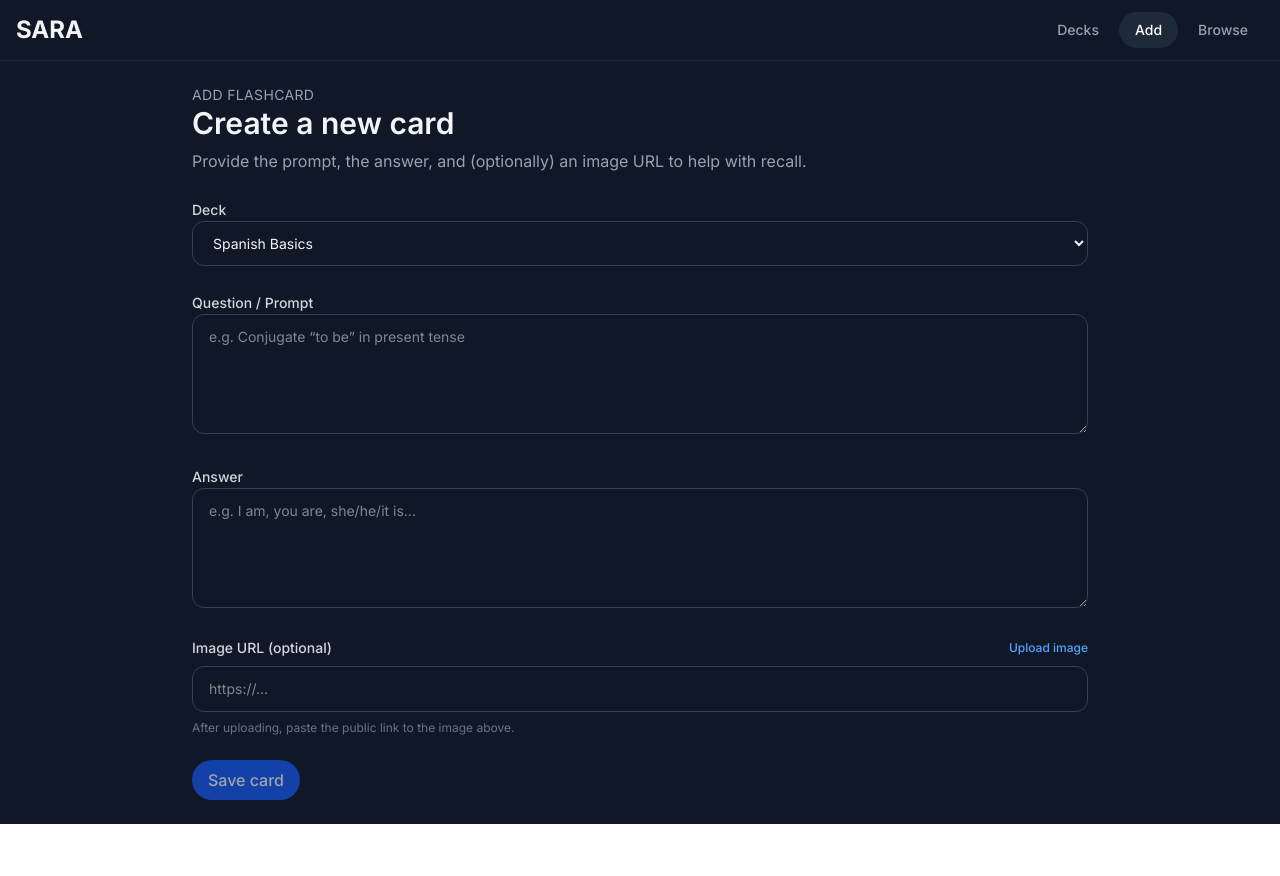
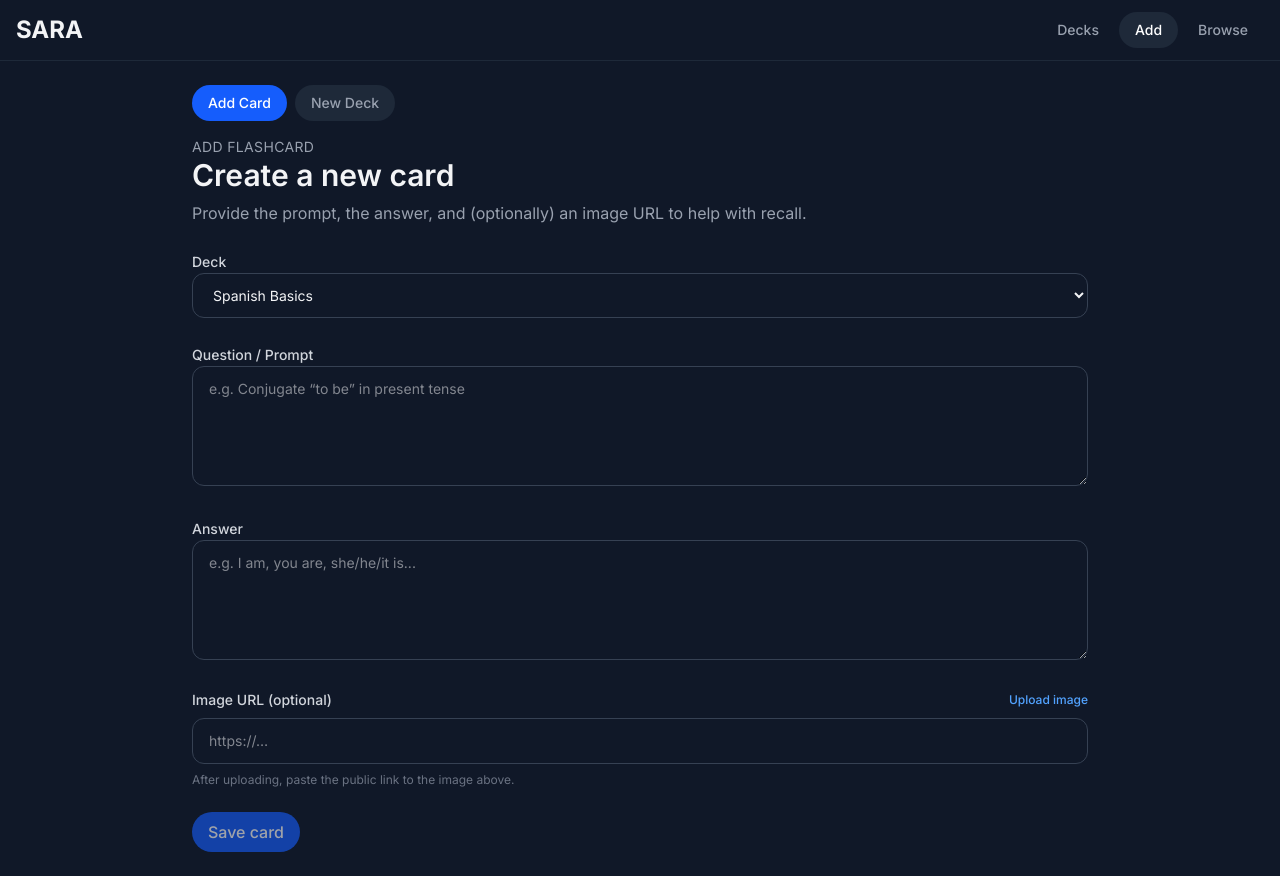
Before and after one commit to BITverse-24/sara, a Next.js app: page /add in a window 1280 px wide. Before the commit the page ends 824 px from the top, so only its background shows below. Built offline with nearby package versions, Linux system fonts and the light colour scheme.

Commit message:
Add deck creation mode to AddCardPage
Introduces a 'New Deck' mode to the AddCardPage, allowing users to create new decks in addition to adding cards. Updates UI to toggle between card and deck creation, manages deck state, and separates form submission logic for cards and decks.

```diff
--- a/app/add/page.tsx
+++ b/app/add/page.tsx
@@ -10,15 +10,18 @@ interface FormState {
   imageUrl: string;
 }
 
-const availableDecks = [
+const initialDecks = [
   { id: '1', name: 'Spanish Basics' },
   { id: '2', name: 'Biology — Cells' },
   { id: '3', name: 'Interview Prep' },
 ];
 
 export default function AddCardPage() {
+  const [availableDecks, setAvailableDecks] = useState(initialDecks);
+  const [mode, setMode] = useState<'card' | 'deck'>('card');
+  const [newDeckName, setNewDeckName] = useState('');
   const [formState, setFormState] = useState<FormState>({
-    deckId: availableDecks[0]?.id ?? '',
+    deckId: initialDecks[0]?.id ?? '',
     question: '',
     answer: '',
     imageUrl: '',
@@ -26,8 +29,11 @@ export default function AddCardPage() {
   const [status, setStatus] = useState<'idle' | 'saving' | 'saved'>('idle');
 
   const isValid = useMemo(() => {
+    if (mode === 'deck') {
+      return newDeckName.trim() !== '';
+    }
     return formState.question.trim() !== '' && formState.answer.trim() !== '';
-  }, [formState.answer, formState.question]);
+  }, [formState.answer, formState.question, mode, newDeckName]);
 
   const handleChange = (
     event: React.ChangeEvent<HTMLInputElement | HTMLTextAreaElement | HTMLSelectElement>,
@@ -40,7 +46,29 @@ export default function AddCardPage() {
     setStatus('idle');
   };
 
-  const handleSubmit = async (event: React.FormEvent<HTMLFormElement>) => {
+  const handleDeckSubmit = async (event: React.FormEvent<HTMLFormElement>) => {
+    event.preventDefault();
+    if (!isValid || status === 'saving') return;
+
+    setStatus('saving');
+    await new Promise((resolve) => setTimeout(resolve, 600));
+
+    // Create new deck
+    const newDeckId = String(Date.now());
+    const newDeck = { id: newDeckId, name: newDeckName.trim() };
+    setAvailableDecks((prev) => [...prev, newDeck]);
+    setFormState((prev) => ({ ...prev, deckId: newDeckId }));
+    setNewDeckName('');
+    setStatus('saved');
+
+    // Switch back to card mode after creating deck
+    setTimeout(() => {
+      setMode('card');
+      setStatus('idle');
+    }, 1500);
+  };
+
+  const handleCardSubmit = async (event: React.FormEvent<HTMLFormElement>) => {
     event.preventDefault();
     if (!isValid || status === 'saving') return;
 
@@ -58,6 +86,32 @@ export default function AddCardPage() {
   return (
     <div className="space-y-6">
       <header>
+        <div className="flex items-center gap-2 mb-4">
+          <button
+            type="button"
+            onClick={() => setMode('card')}
+            className={`px-4 py-2 rounded-full text-sm font-medium transition-colors ${
+              mode === 'card'
+                ? 'bg-blue-600 text-white'
+                : 'bg-gray-800 text-gray-400 hover:bg-gray-700'
+            }`}
+          >
+            Add Card
+          </button>
+          <button
+            type="button"
+            onClick={() => setMode('deck')}
+            className={`px-4 py-2 rounded-full text-sm font-medium transition-colors ${
+              mode === 'deck'
+                ? 'bg-blue-600 text-white'
+                : 'bg-gray-800 text-gray-400 hover:bg-gray-700'
+            }`}
+          >
+            New Deck
+          </button>
+        </div>
+        {mode === 'card' ? (
+          <>
             <p className="text-sm uppercase tracking-wide text-gray-400">
               Add flashcard
             </p>
@@ -66,9 +120,54 @@ export default function AddCardPage() {
               Provide the prompt, the answer, and (optionally) an image URL to help
               with recall.
             </p>
+          </>
+        ) : (
+          <>
+            <p className="text-sm uppercase tracking-wide text-gray-400">
+              Create deck
+            </p>
+            <h1 className="text-3xl font-semibold">Create a new deck</h1>
+            <p className="mt-2 text-gray-400">
+              Create a new deck to organize your flashcards.
+            </p>
+          </>
+        )}
       </header>
 
-      <form onSubmit={handleSubmit} className="space-y-6">
+      {mode === 'deck' ? (
+        <form onSubmit={handleDeckSubmit} className="space-y-6">
+          <div className="space-y-2">
+            <label className="text-sm font-medium text-gray-300" htmlFor="deckName">
+              Deck Name
+            </label>
+            <input
+              id="deckName"
+              type="text"
+              value={newDeckName}
+              onChange={(e) => {
+                setNewDeckName(e.target.value);
+                setStatus('idle');
+              }}
+              placeholder="e.g. French Vocabulary"
+              className="w-full rounded-xl border border-gray-700 bg-gray-900 px-4 py-3 text-sm focus:border-blue-500 focus:outline-none"
+            />
+          </div>
+
+          <div className="flex items-center gap-3">
+            <Button
+              type="submit"
+              disabled={!isValid || status === 'saving'}
+              className="disabled:cursor-not-allowed disabled:opacity-60"
+            >
+              {status === 'saving' ? 'Creating…' : 'Create deck'}
+            </Button>
+            {status === 'saved' && (
+              <p className="text-sm text-green-400">Deck created successfully!</p>
+            )}
+          </div>
+        </form>
+      ) : (
+        <form onSubmit={handleCardSubmit} className="space-y-6">
         <div className="space-y-2">
           <label className="text-sm font-medium text-gray-300" htmlFor="deckId">
             Deck
@@ -173,6 +272,7 @@ export default function AddCardPage() {
             )}
           </div>
         </form>
+      )}
     </div>
   );
 }
```
Lines whose indentation alone changed are shown as unchanged.
